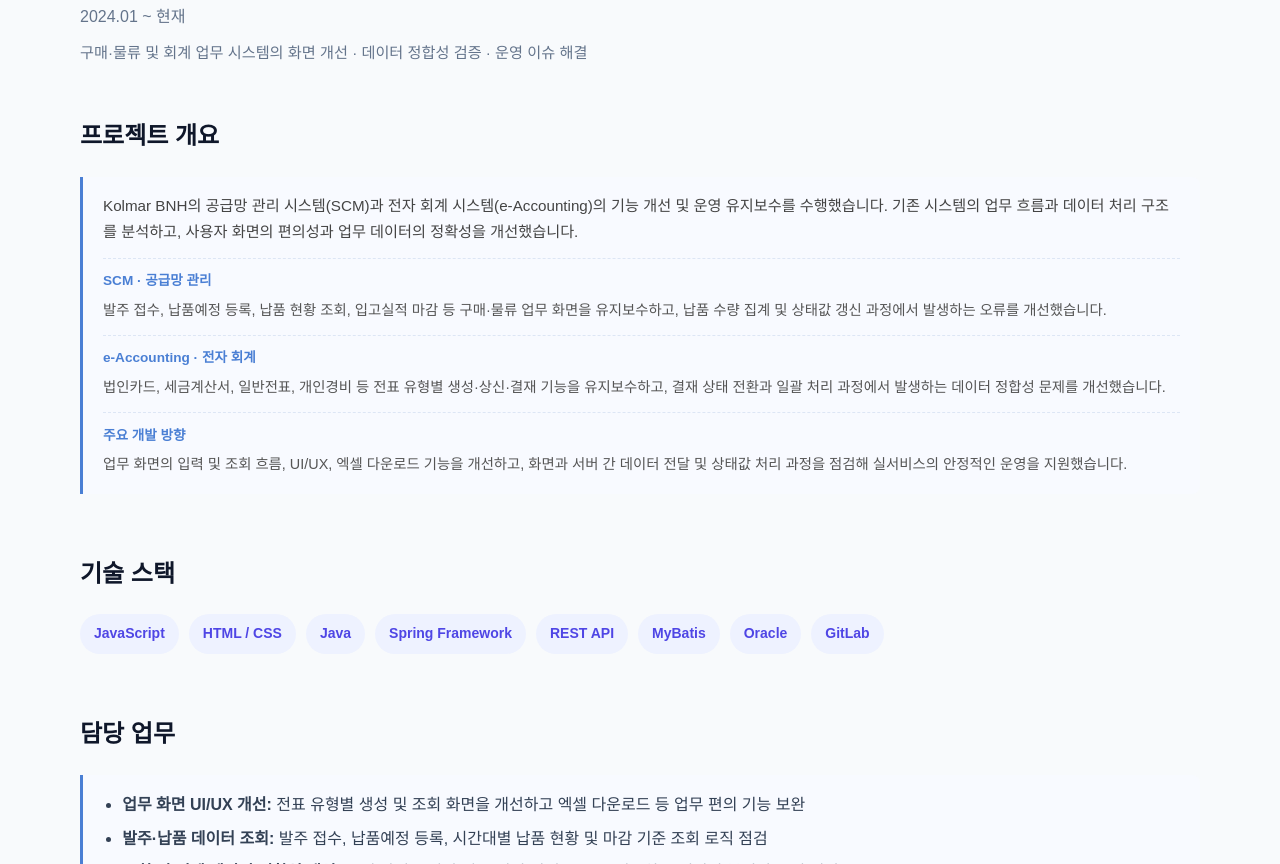
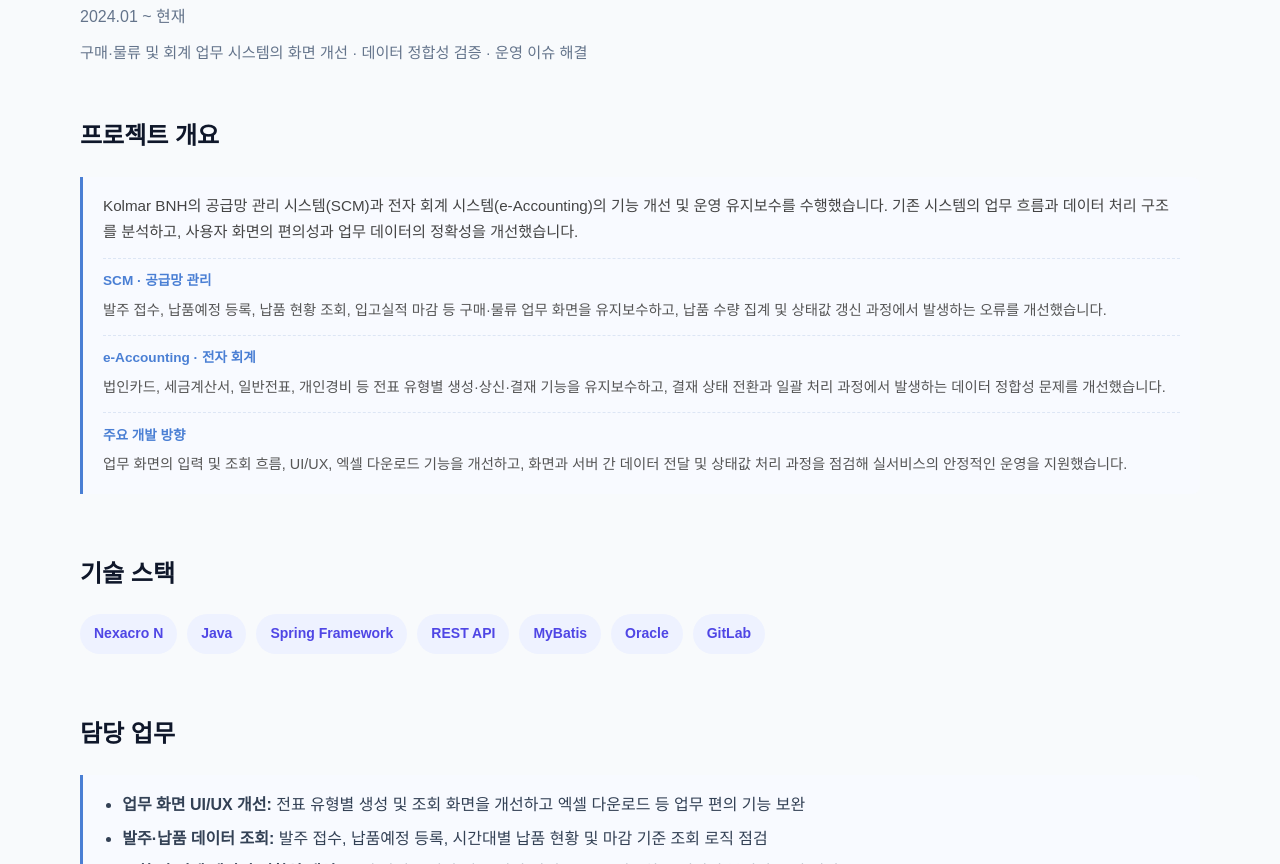
Before and after one commit to yoonseongho/yoonseongho.github.io, a plain HTML site: page gscmeac.html in a window 1280 px wide. Shown: the part 236-1100 px from the top of the page. Drawn offline with Linux system fonts and the light colour scheme; a web font is replaced by a local one.

Commit message:
skill update

```diff
--- a/gscmeac.html
+++ b/gscmeac.html
@@ -75,8 +75,7 @@
         <h2>기술 스택</h2>
 
         <div class="tech-stack">
-            <span>JavaScript</span>
-            <span>HTML / CSS</span>
+            <span>Nexacro N</span>
             <span>Java</span>
             <span>Spring Framework</span>
             <span>REST API</span>
```
Also changed, not shown: crm.html (+0 -1 lines), tms.html (+0 -1 lines), wms.html (+0 -1 lines).
